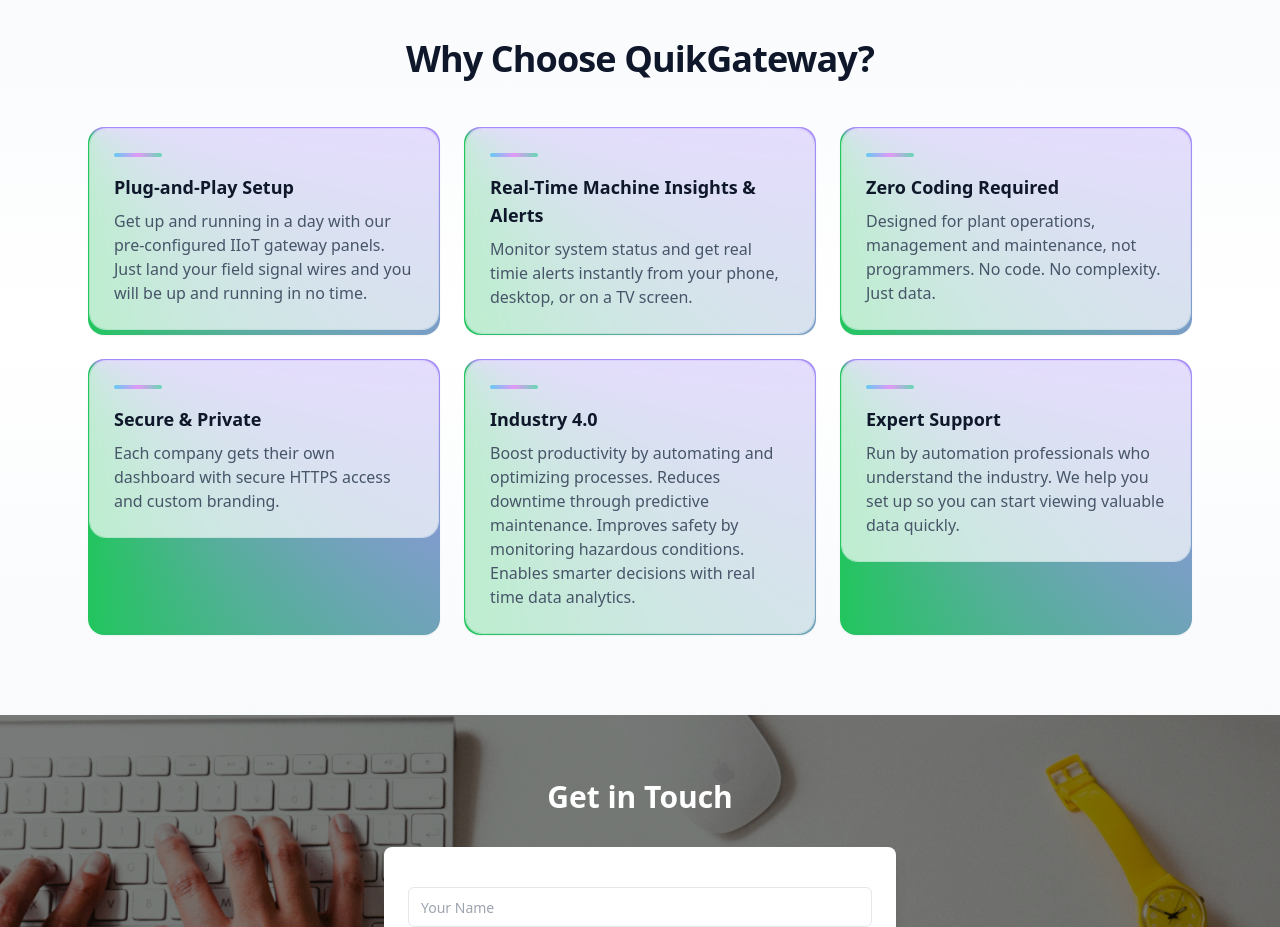
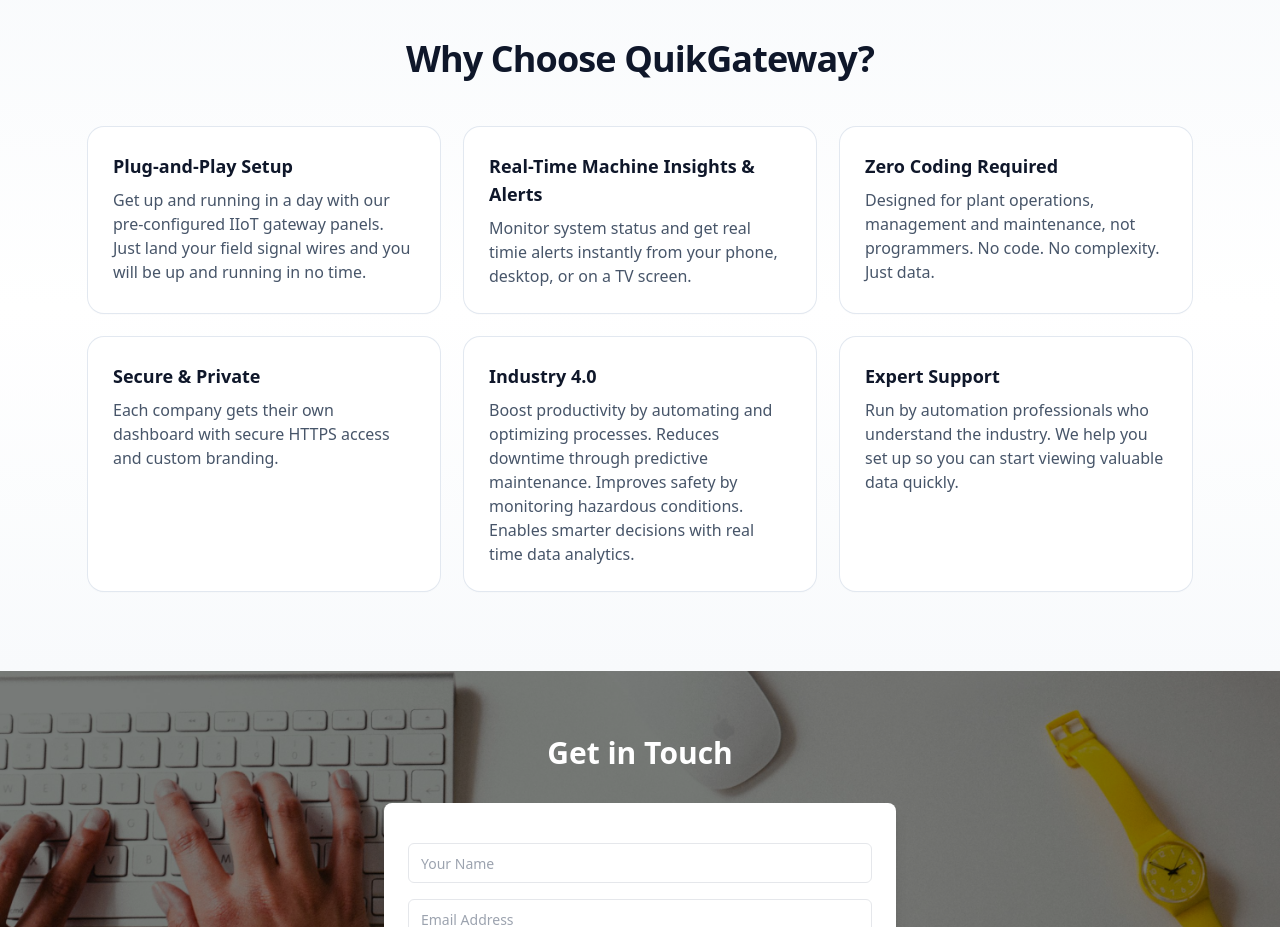
Before and after one commit to domcruz4/quikgateway-site, a Next.js app: page / in a window 1280 px wide. Shown: the part 1020-1947 px from the top of the page. Built offline with nearby package versions, Linux system fonts and the light colour scheme.

Commit message:
Update webpage content

```diff
--- a/src/app/page.tsx
+++ b/src/app/page.tsx
@@ -62,7 +62,7 @@
         </div>
       </section>
 
-      {/* Why Choose Us (glassmorphism + animated gradient border + layered glow) */}
+      {/* Why Choose Us (subtle multi-color glow) */}
       <section className="relative py-20">
         <div className="pointer-events-none absolute inset-0 bg-gradient-to-b from-slate-50 via-white to-slate-50" />
         <div className="relative mx-auto max-w-6xl px-6">
@@ -107,37 +107,12 @@
             ].map((item, i) => (
               <div
                 key={i}
-                className="
-                  group relative rounded-2xl p-[2px]
-                  bg-[conic-gradient(at_top_left,_#38bdf8_0%,_#a78bfa_25%,_#22c55e_50%,_#38bdf8_100%)]
-                  animate-[spin_10s_linear_infinite]
-                  [animation-play-state:paused] hover:[animation-play-state:running]
-                  shadow-sm
-                "
+                className="group relative rounded-2xl border border-transparent bg-white p-6 shadow-sm ring-1 ring-slate-200
+                transition-all duration-300 ease-out hover:-translate-y-2 hover:shadow-lg
+                hover:shadow-[0_0_25px_-5px_rgba(56,189,248,0.5),0_0_25px_-5px_rgba(167,139,250,0.5),0_0_25px_-5px_rgba(34,197,94,0.5)]"
               >
-                {/* Inner card */}
-                <div
-                  className="
-                    rounded-2xl bg-white/70 backdrop-blur-lg p-6 ring-1 ring-white/60
-                    transition-all duration-300 ease-out
-                    hover:-translate-y-2 hover:scale-[1.015]
-                    hover:shadow-[0_10px_30px_-5px_rgba(0,0,0,0.25),0_0_50px_-10px_rgba(56,189,248,0.55)]
-                  "
-                >
-                  {/* Accent bar */}
-                  <div className="h-1 w-12 rounded-full bg-gradient-to-r from-sky-400 via-fuchsia-400 to-emerald-400 mb-4 opacity-70" />
-                  <h3 className="text-lg font-semibold text-slate-900">{item.title}</h3>
-                  <p className="mt-2 text-slate-600">{item.text}</p>
-                </div>
-
-                {/* Outer glow layer (soft) */}
-                <div
-                  className="
-                    pointer-events-none absolute inset-0 rounded-2xl
-                    bg-sky-400/0 group-hover:bg-sky-400/15
-                    blur-2xl transition-colors duration-500
-                  "
-                />
+                <h3 className="text-lg font-semibold text-slate-900">{item.title}</h3>
+                <p className="mt-2 text-slate-600">{item.text}</p>
               </div>
             ))}
           </div>
```
